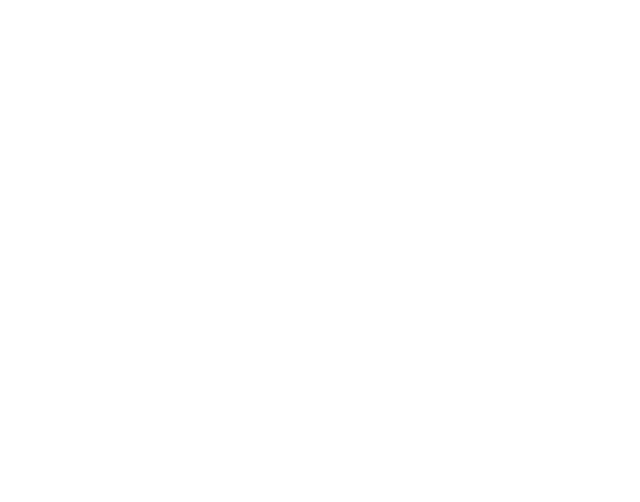
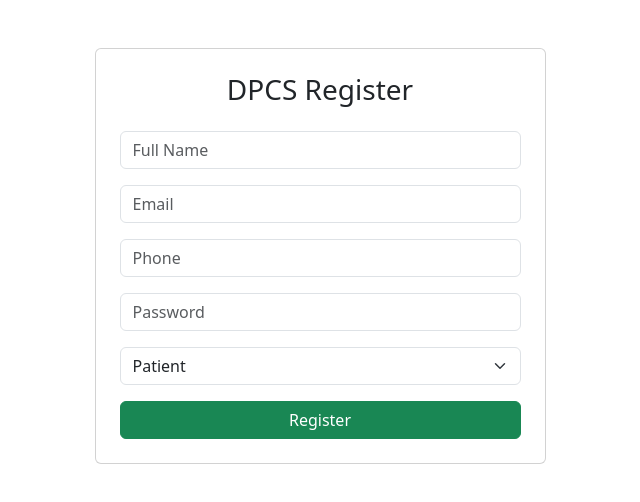
Before and after one commit to anujaghtal/Digital-Prescription-and-Pharmacy-Coordination-System, a React (Vite) app in the folder Frontend/dpcs-frontend/: page /register in a window 1280 px wide. Before the commit this address had no page. Shown: the top 502 px of the page, without its empty margins (320-960 px from the left). Built offline with nearby package versions, Linux system fonts and the light colour scheme.

Commit message:
Implement registration ui and modify login with role base

```diff
--- a/Frontend/dpcs-frontend/src/App.jsx
+++ b/Frontend/dpcs-frontend/src/App.jsx
@@ -1,6 +1,7 @@
 import { BrowserRouter, Routes, Route } from "react-router-dom";
 
 import Login from "./pages/auth/Login";
+import Register from "./pages/auth/Register";
 import AdminDashboard from "./pages/admin/Dashboard";
 import DoctorDashboard from "./pages/doctor/Dashboard";
 import PatientDashboard from "./pages/patient/Dashboard";
@@ -21,6 +22,7 @@ function App() {
 
                 <Route path="/patient" element={<PatientDashboard />} />
 
+                <Route path="/register" element={<Register />} />
                 <Route path="/pharmacist" element={<PharmacistDashboard />} />
 
             </Routes>
--- a/Frontend/dpcs-frontend/src/pages/auth/Login.jsx
+++ b/Frontend/dpcs-frontend/src/pages/auth/Login.jsx
@@ -95,6 +95,18 @@ function Login() {
 
                             </button>
 
+                            <div className="text-center mt-3">
+
+                            <button
+                                type="button"
+                                className="btn btn-link"
+                                onClick={() => navigate("/register")}>
+
+                                Create Account
+
+                            </button>
+
+                        </div>
                         </form>
 
                     </div>
--- /dev/null
+++ b/Frontend/dpcs-frontend/src/pages/auth/Register.jsx
@@ -0,0 +1,145 @@
+import { useState } from "react";
+import { useNavigate } from "react-router-dom";
+import api from "../../api/api";
+
+function Register() {
+
+    const navigate = useNavigate();
+
+    const [form, setForm] = useState({
+
+        fullName: "",
+        email: "",
+        password: "",
+        phone: "",
+        role: "PATIENT"
+
+    });
+
+    const handleChange = (e) => {
+
+        setForm({
+
+            ...form,
+            [e.target.name]: e.target.value
+
+        });
+
+    };
+
+    const register = async (e) => {
+
+        e.preventDefault();
+
+        console.log(form);
+
+        try {
+
+            await api.post("/users/register", form);
+
+            alert("Registration Successful");
+
+            navigate("/");
+
+        } catch (err) {
+
+            console.log(err.response?.data);
+
+            alert("Registration Failed");
+
+        }
+
+    };
+
+    return (
+
+        <div className="container mt-5">
+
+            <div className="row justify-content-center">
+
+                <div className="col-md-5">
+
+                    <div className="card p-4">
+
+                        <h3 className="text-center mb-4">
+
+                            DPCS Register
+
+                        </h3>
+
+                        <form onSubmit={register}>
+
+                            <input
+                                type="text"
+                                className="form-control mb-3"
+                                placeholder="Full Name"
+                                name="fullName"
+                                value={form.fullName}
+                                onChange={handleChange}
+                                required
+                            />
+
+                            <input
+                                type="email"
+                                className="form-control mb-3"
+                                placeholder="Email"
+                                name="email"
+                                value={form.email}
+                                onChange={handleChange}
+                                required
+                            />
+
+                            <input
+                                type="text"
+                                className="form-control mb-3"
+                                placeholder="Phone"
+                                name="phone"
+                                value={form.phone}
+                                onChange={handleChange}
+                                required
+                            />
+
+                            <input
+                                type="password"
+                                className="form-control mb-3"
+                                placeholder="Password"
+                                name="password"
+                                value={form.password}
+                                onChange={handleChange}
+                                required
+                            />
+
+                            <select
+                                className="form-select mb-3"
+                                name="role"
+                                value={form.role}
+                                onChange={handleChange}
+                            >
+                                <option value="PATIENT">Patient</option>
+                                <option value="DOCTOR">Doctor</option>
+                                <option value="PHARMACIST">Pharmacist</option>
+                            </select>
+
+                            <button
+                                type="submit"
+                                className="btn btn-success w-100">
+
+                                Register
+
+                            </button>
+
+                        </form>
+
+                    </div>
+
+                </div>
+
+            </div>
+
+        </div>
+
+    );
+
+}
+
+export default Register;
```
